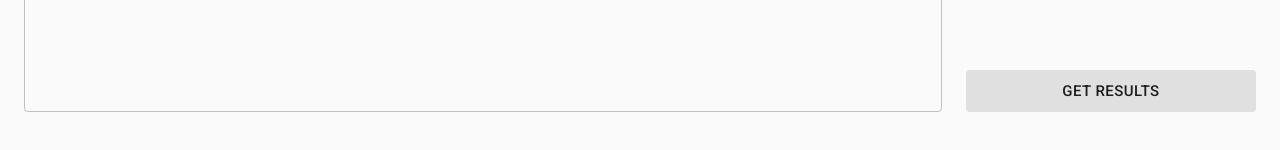
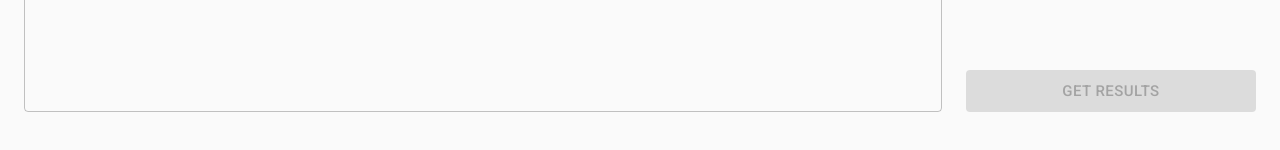
Before and after one commit to dbatten5/infilmation, a React (Create React App) app: page / in a window 1280 px wide. Shown: the part 616-766 px from the top of the page. Built offline with nearby package versions, Linux system fonts and the light colour scheme.

Commit message:
Disable get results if no films

```diff
--- a/src/components/FilmSubmit.js
+++ b/src/components/FilmSubmit.js
@@ -15,6 +15,8 @@ const FilmSubmit = ({ films }) => {
       })
   }
 
+  const disabled = !films.trim();
+
   return (
     <Button
       variant="contained"
@@ -22,6 +24,7 @@ const FilmSubmit = ({ films }) => {
       onClick={onSubmit}
       disableElevation
       fullWidth
+      disabled={disabled}
     >
       Get Results
     </Button>
--- a/src/containers/Results.js
+++ b/src/containers/Results.js
@@ -62,7 +62,7 @@ const Results = ({ location }) => {
       <Grid item>
         <Box pb={10}>
           <Container maxWidth="lg">
-            <Box mt={5}>
+            <Box mt={3}>
               <ResultsToolbar status={status} currentFilm={currentFilm} />
             </Box>
             <Box mt={5}>
```
